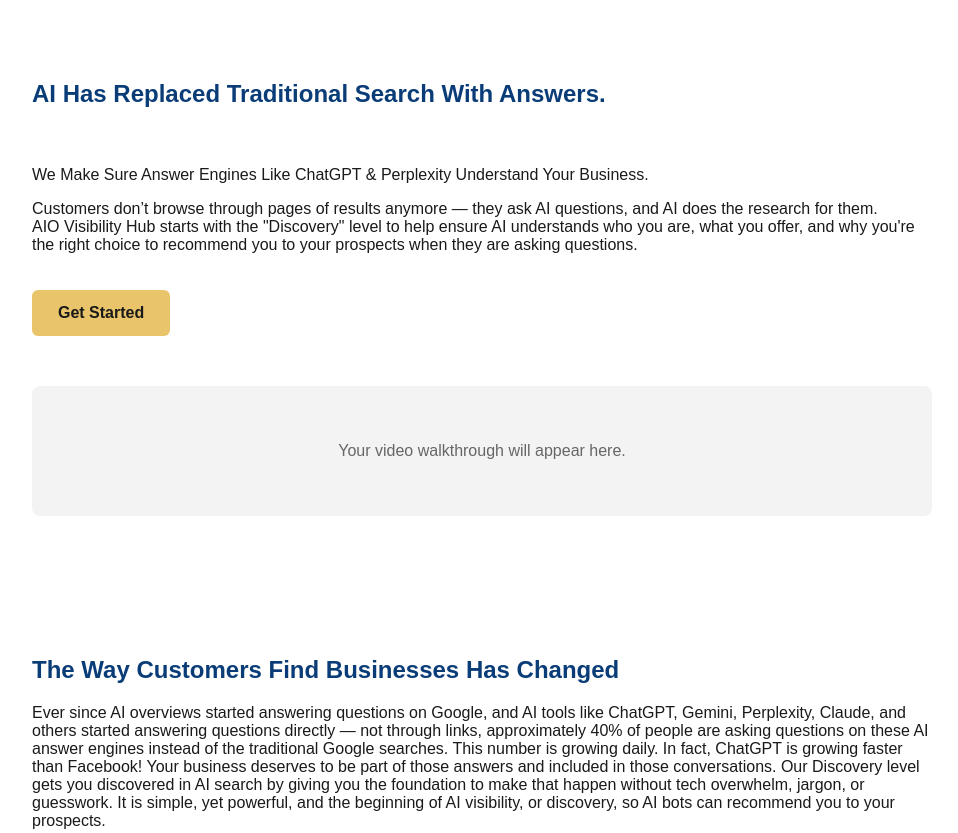
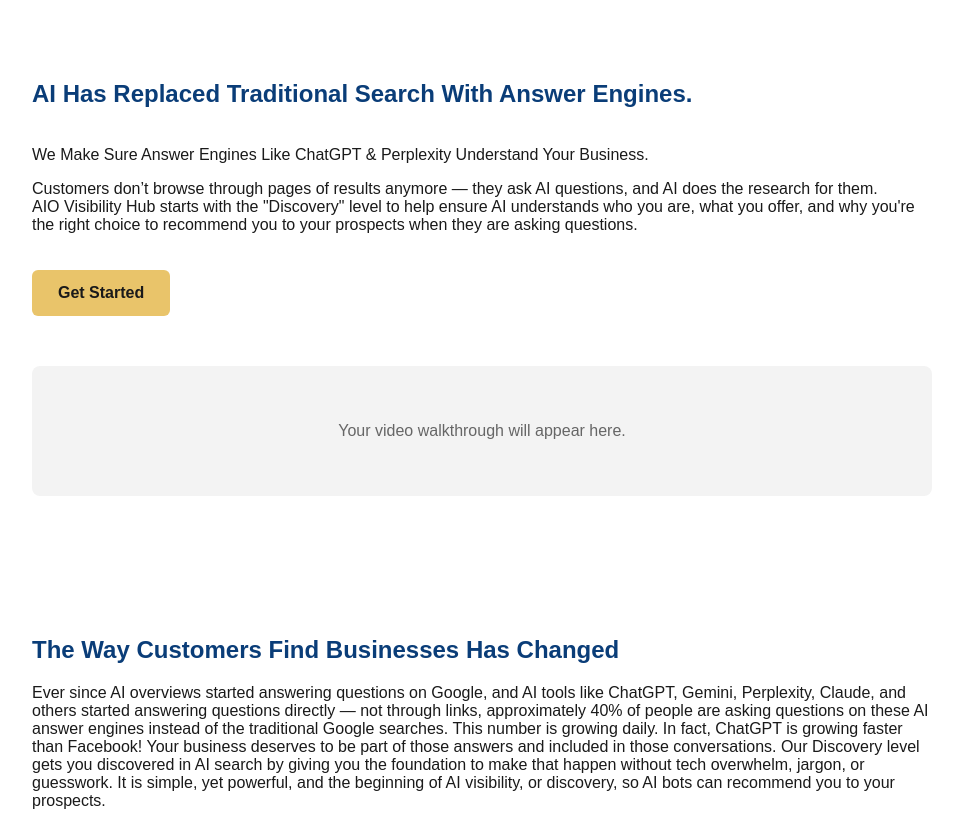
Before and after one commit to AIOVisibilityHub/Software-Funnel, a plain HTML site: page index.html in a window 1280 px wide. Shown: the top 833 px of the page, without its empty margins (158-1116 px from the left). Drawn offline with Linux system fonts and the light colour scheme.

Commit message:
Update index.html

```diff
--- a/index.html
+++ b/index.html
@@ -12,8 +12,8 @@
     <!-- HERO SECTION -->
     <section class="hero">
         <div class="container">
-            <h1>AI Has Replaced Traditional Search With Answers.</h1><br>
-            <h2></h2>We Make Sure Answer Engines Like ChatGPT & Perplexity Understand Your Business.</h2>
+            <h1>AI Has Replaced Traditional Search With Answer Engines.</h1><br>
+            We Make Sure Answer Engines Like ChatGPT & Perplexity Understand Your Business.</h1>
 
             <p class="subtext">
                 Customers don’t browse through pages of results anymore — they ask AI questions, and AI does the research for them.<br>
```
